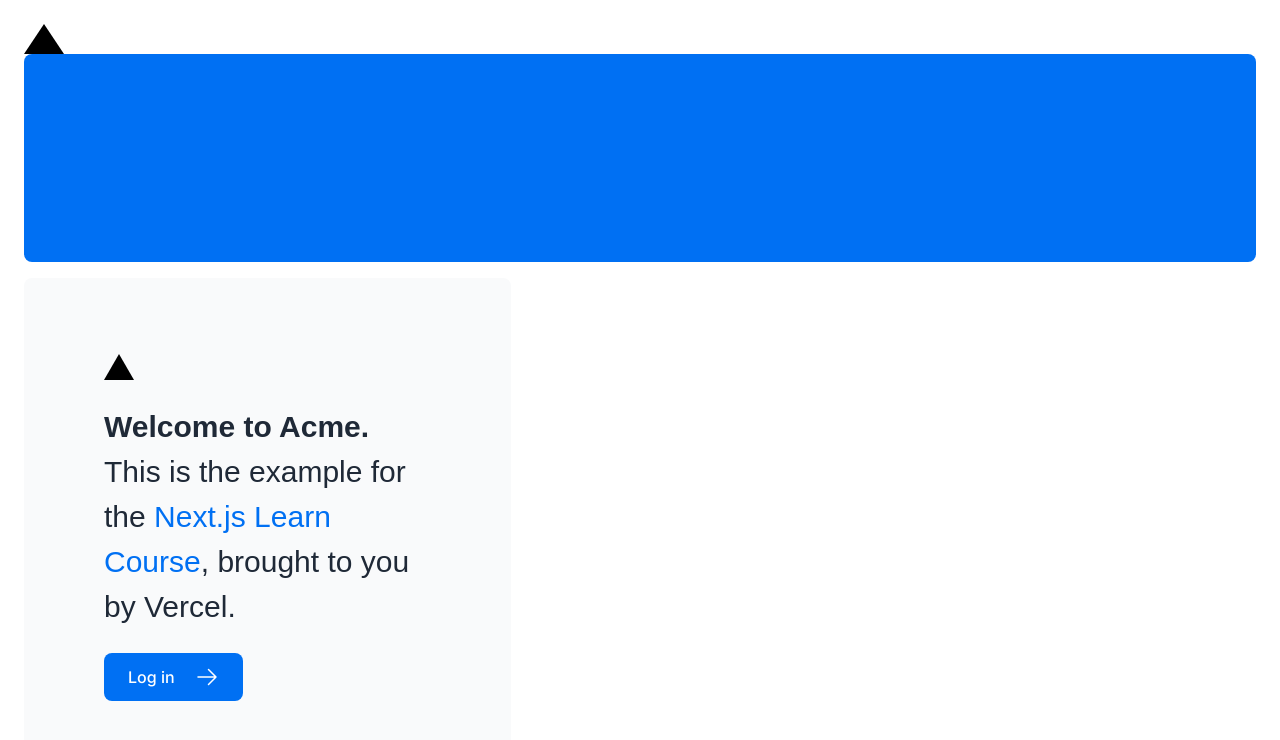
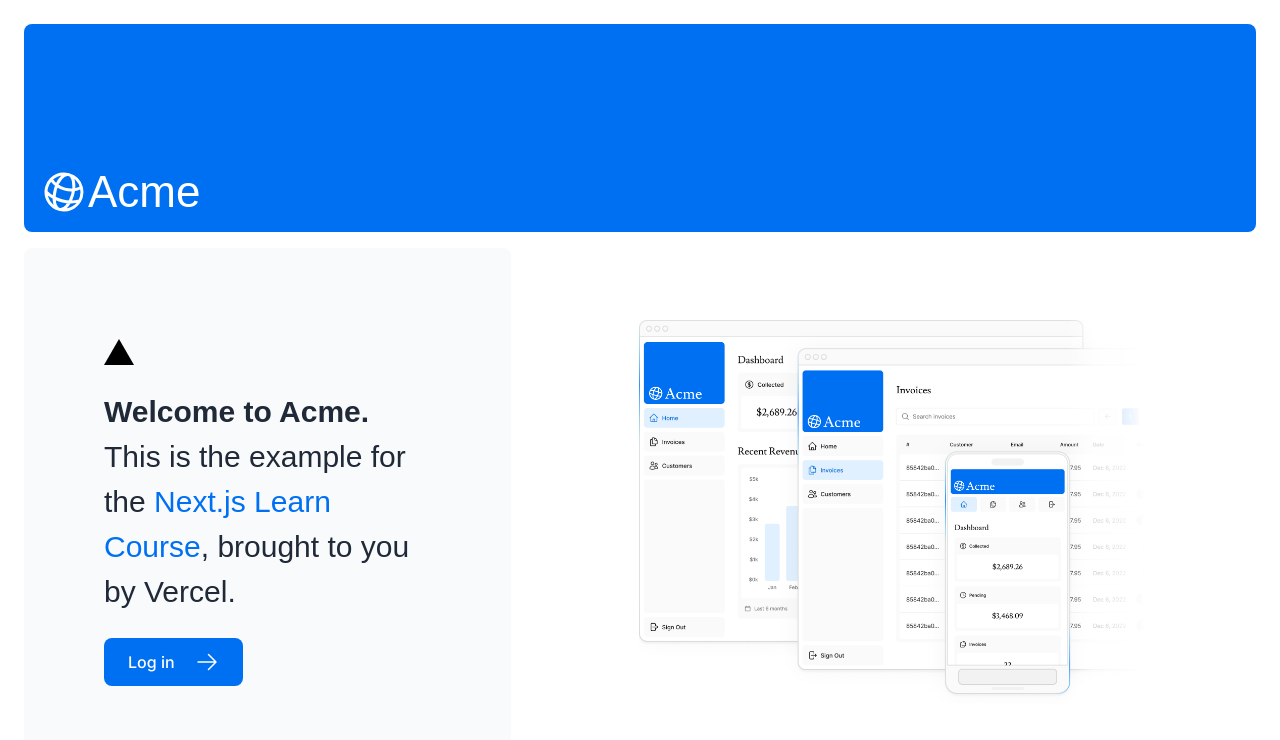
Before and after one commit to HamzaHajMtir1/Nextjs-Dashboard, a Next.js app: page / in a window 1280 px wide. Shown: the top 740 px of the page. Built offline with nearby package versions, Linux system fonts and the light colour scheme; a web font is replaced by a local one.

Commit message:
Optimize fonts and images using Next.js.

```diff
--- a/app/page.tsx
+++ b/app/page.tsx
@@ -1,15 +1,14 @@
 import AcmeLogo from '@/app/ui/acme-logo';
 import { ArrowRightIcon } from '@heroicons/react/24/outline';
 import Link from 'next/link';
-import styles from '@/app/ui/home.module.css';
 import { lusitana } from '@/app/ui/fonts'
+import Image from 'next/image';
 
 export default function Page() {
   return (
     <main className="flex min-h-screen flex-col p-6">
-      <div className={styles.shape} />
       <div className="flex h-20 shrink-0 items-end rounded-lg bg-blue-500 p-4 md:h-52">
-        {/* <AcmeLogo /> */}
+        <AcmeLogo />
       </div>
       <div className="mt-4 flex grow flex-col gap-4 md:flex-row">
         <div className="flex flex-col justify-center gap-6 rounded-lg bg-gray-50 px-6 py-10 md:w-2/5 md:px-20">
@@ -32,6 +31,20 @@
         </div>
         <div className="flex items-center justify-center p-6 md:w-3/5 md:px-28 md:py-12">
           {/* Add Hero Images Here */}
+          <Image
+            src="/hero-desktop.png"
+            width={1000}
+            height={760}
+            className="hidden md:block"
+            alt="Screenshots of the dashboard project showing desktop version"
+          />
+          <Image
+            src="/hero-mobile.png"
+            width={560}
+            height={620}
+            className="block md:hidden"
+            alt="Screenshot of the dashboard project showing mobile version"
+          />
         </div>
       </div>
     </main>
```
